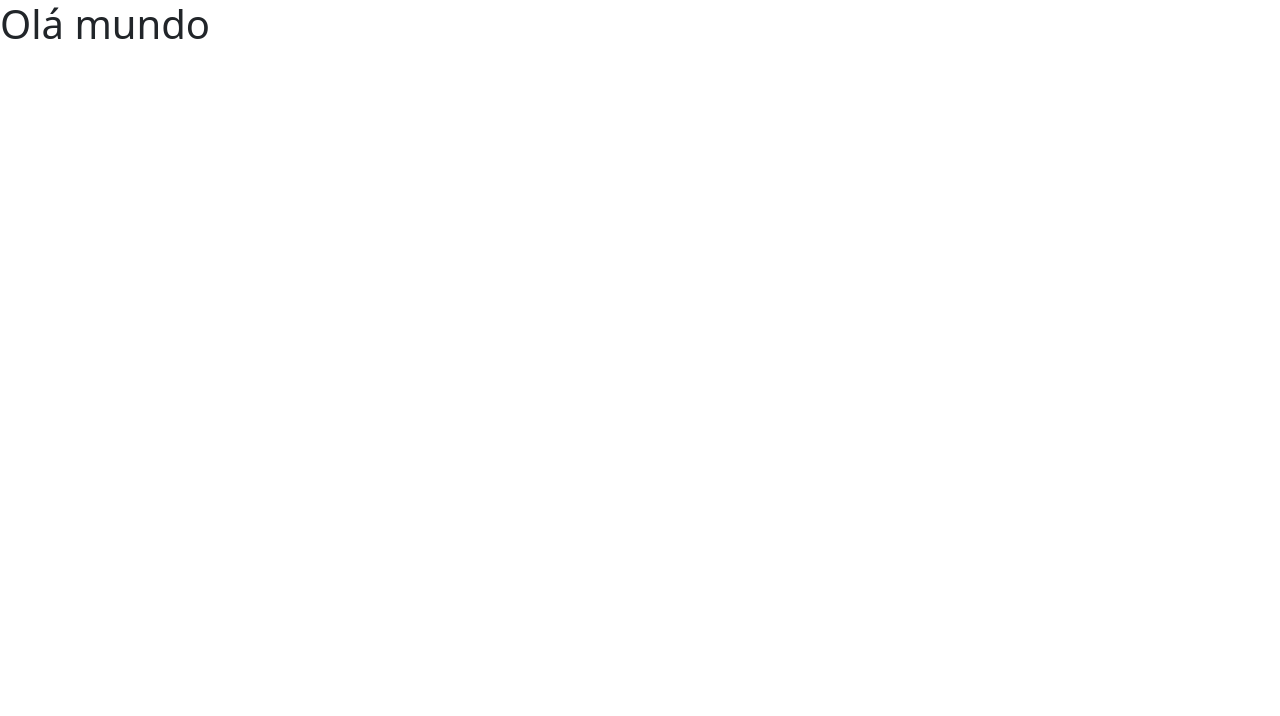
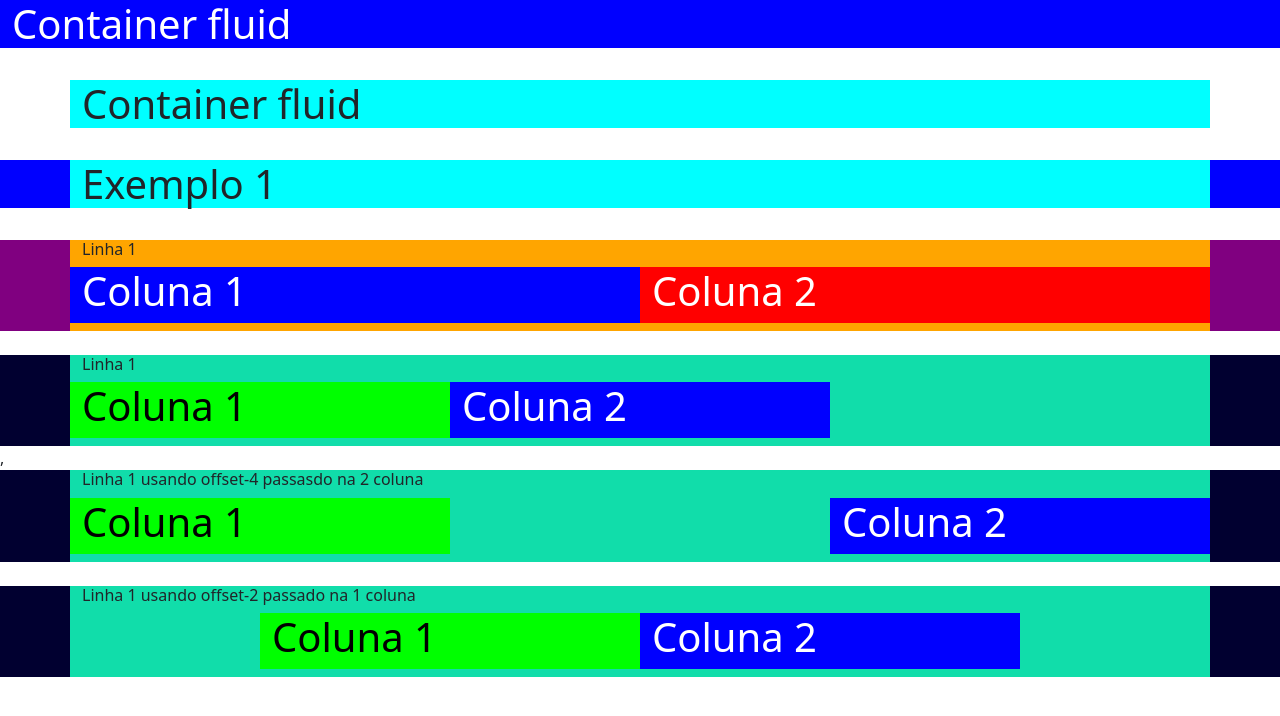
Before and after one commit to C1ure/bootstrap, a website: page index.html in a window 1280 px wide. Drawn offline with nearby package versions, Linux system fonts and the light colour scheme.

Commit message:
[ADD] Container, Row and Col

```diff
--- a/index.html
+++ b/index.html
@@ -4,10 +4,103 @@
     <meta charset="UTF-8">
     <meta name="viewport" content="width=device-width, initial-scale=1.0">
     <link rel="stylesheet" href="node_modules/bootstrap/dist/css/bootstrap.css" />
-     <title>Bootstrap</title>
+    <link rel="stylesheet" href="./style_Global.css">
+    <title>Bootstrap</title>
 </head>
-<body>
-    <h1>Olá mundo</h1>
+
+
+    <div class="container-fluid">
+        <h1 style="color:white"> Container fluid</h1>
+    </div>
+
+    </br>  <!-- Criando quebra de linha -->
+
+    <div class="container">
+        <h1 > Container fluid</h1>
+    </div>
+
+
+    </br>  <!-- Criando quebra de linha -->
+
+    <div class="container-fluid">
+       <div class="container">
+        <h1>Exemplo 1 </h1>
+        </div>
+    </div>
+
+
+    </br>  <!-- Criando quebra de linha -->
+
+    <div class="container-fluid" style="background-color: purple;">
+        <div style="background-color: orange;" class="container">
+            <div class="row">
+                    <h6> Linha 1</h6>
+                <div style="background-color: blue;" class="col">
+                    <h1  style="color:white" >Coluna 1 </h1>
+                </div><!--Column-->
+
+                <div class="col" style="background-color: red;">
+                    <h1 style="color: white;">Coluna 2 </h1>
+                </div><!--Column-->
+                <h6> </h6>
+            </div><!--row -->
+        </div> <!--Container-->
+    </div> <!--Container Fluid -->
+
+    </br>  <!-- Criando quebra de linha -->
+
+    <div class="container-fluid" style="background-color: rgb(1, 0, 48);">
+        <div style="background-color: #11ddaa;" class="container">
+            <div class="row">
+                    <h6> Linha 1</h6>
+                <div style="background-color: rgb(0, 255, 0);" class="col-4">
+                    <h1  style="color:rgb(0, 0, 0)" >Coluna 1 </h1>
+                </div><!--Column-->
+
+                <div style="background-color: rgb(0, 0, 255)" class="col-4">
+                    <h1 style="color: rgb(255, 255, 255)"> Coluna 2 </h1>
+                </div><!--Column-->
+                <h6> </h6>
+            </div><!--row -->
+        </div> <!--Container-->
+    </div> <!--Container Fluid -->,
+
+    </br>  <!-- Criando quebra de linha -->
+
+    <div class="container-fluid" style="background-color: rgb(1, 0, 48);">
+         <div style="background-color: #11ddaa;" class="container">
+            <div class="row">
+                <h6> Linha 1 usando offset-4 passasdo na 2 coluna</h6>
+                <div style="background-color: rgb(0, 255, 0);" class="col-4">
+                    <h1  style="color:rgb(0, 0, 0)" >Coluna 1 </h1>
+                </div><!--Column-->
+
+                <div style="background-color: rgb(0, 0, 255)" class="col-4 offset-4">
+                    <h1 style="color: rgb(255, 255, 255)"> Coluna 2 </h1>
+                </div><!--Column-->
+                <h6> </h6>
+            </div><!--row -->
+        </div> <!--Container-->
+    </div> <!--Container Fluid -->
+
+    </br>  <!-- Criando quebra de linha -->
+
+    <div class="container-fluid" style="background-color: rgb(1, 0, 48);">
+         <div style="background-color: #11ddaa;" class="container">
+            <div class="row">
+                <h6> Linha 1 usando offset-2 passado na 1 coluna</h6>
+                <div style="background-color: rgb(0, 255, 0);" class="col-4 offset-2">
+                    <h1  style="color:rgb(0, 0, 0)" >Coluna 1 </h1>
+                </div><!--Column-->
+
+                <div style="background-color: rgb(0, 0, 255)" class="col-4 ">
+                    <h1 style="color: rgb(255, 255, 255)"> Coluna 2 </h1>
+                </div><!--Column-->
+                <h6> </h6>
+            </div><!--row -->
+        </div> <!--Container-->
+    </div> <!--Container Fluid -->
+
 </body>
 </html>
 
--- /dev/null
+++ b/style_Global.css
@@ -0,0 +1,8 @@
+.container-fluid{
+    background-color: blue;
+}
+
+.container{
+    background-color: aqua;
+
+}
```
